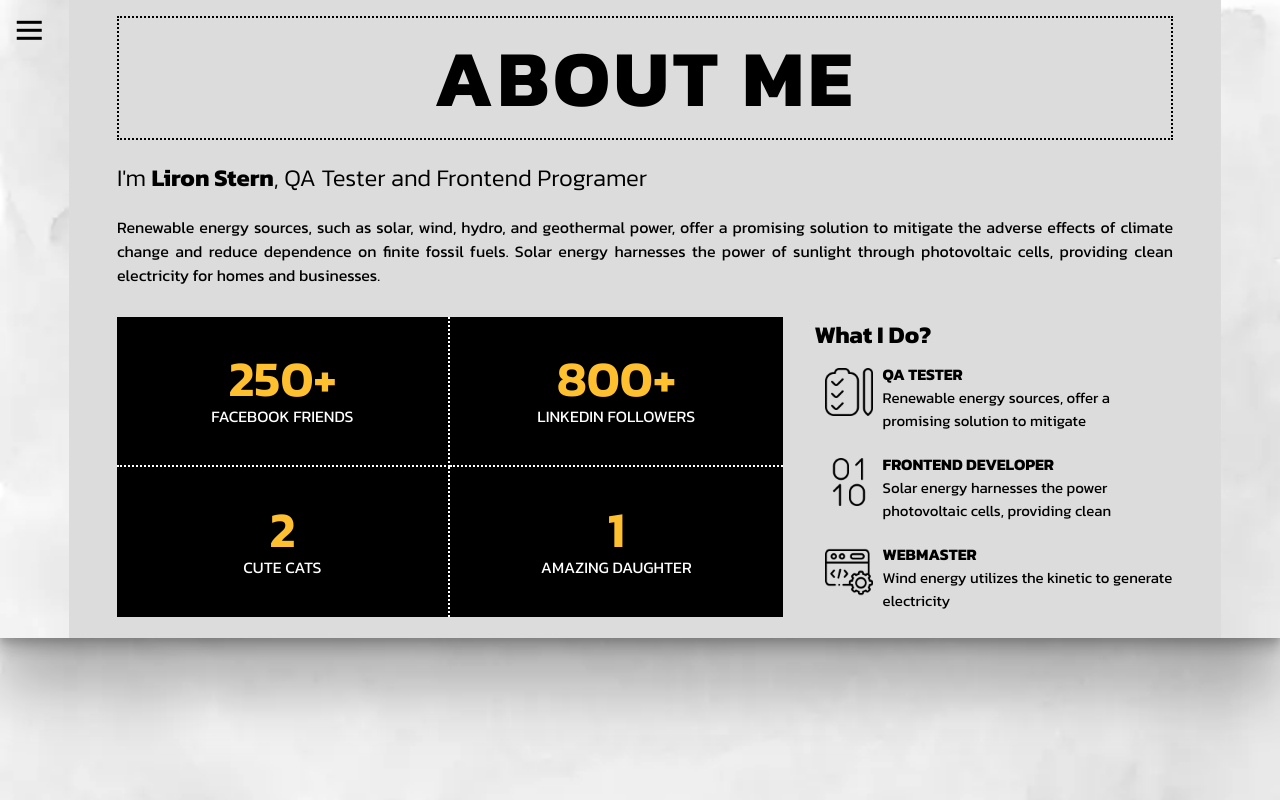
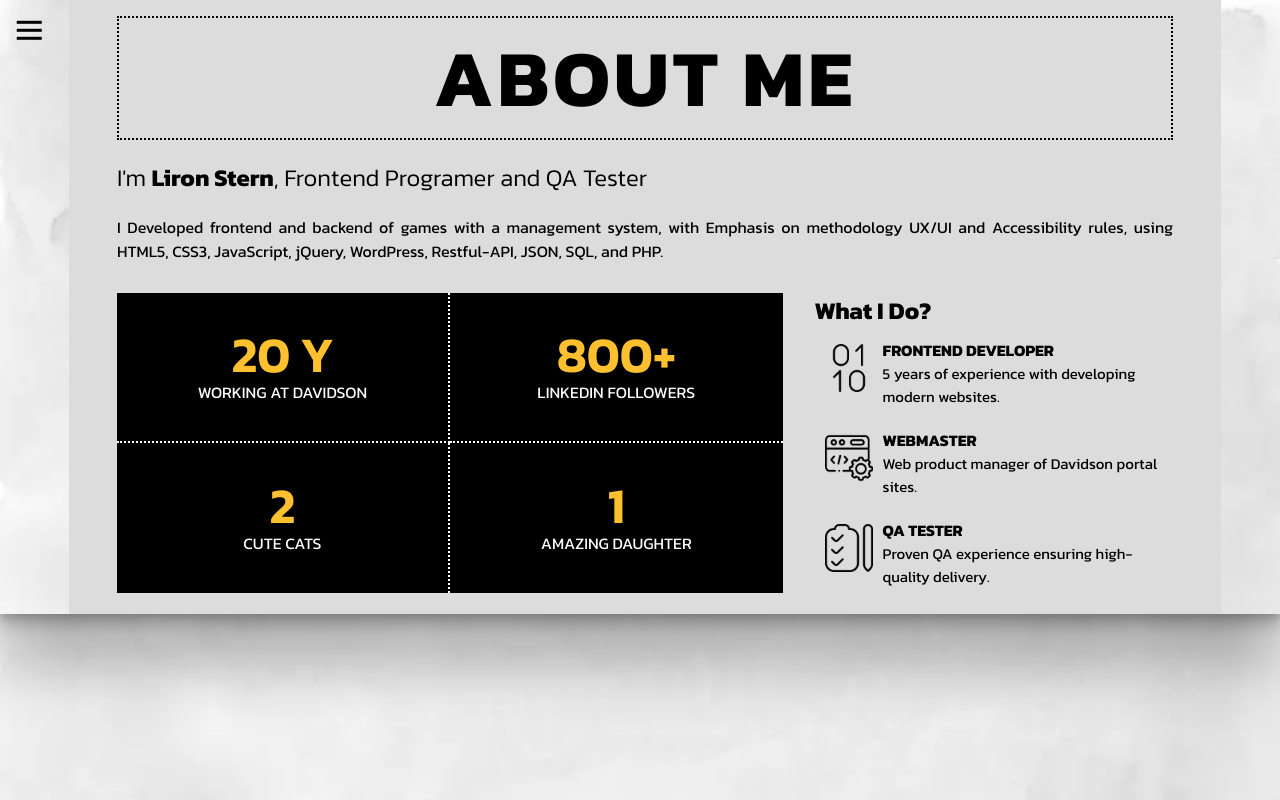
Before and after one commit to lironStern/liron-site, a plain HTML site: page more.html in a window 1280 px wide. Drawn offline with nearby package versions, Linux system fonts and the light colour scheme.

Commit message:
Fixing Text

```diff
--- a/more.html
+++ b/more.html
@@ -99,23 +99,18 @@
 
           <div class="about-me-top">
             <h2>
-              I'm <strong>Liron Stern</strong>, QA Tester and Frontend Programer
+              I'm <strong>Liron Stern</strong>, Frontend Programer and QA Tester
             </h2>
             <p>
-              Renewable energy sources, such as solar, wind, hydro, and
-              geothermal power, offer a promising solution to mitigate the
-              adverse effects of climate change and reduce dependence on finite
-              fossil fuels. Solar energy harnesses the power of sunlight through
-              photovoltaic cells, providing clean electricity for homes and
-              businesses.
+              I	Developed frontend and backend of games with a management system, with Emphasis on methodology UX/UI and Accessibility rules, using HTML5, CSS3, JavaScript, jQuery, WordPress, Restful-API, JSON, SQL, and PHP.
             </p>
           </div>
           <div class="about-me-bottom">
             <div class="numbers">
               <div>
                 <div class="square top-left">
-                  <span class="number">250+</span>
-                  <p class="text">Facebook friends</p>
+                  <span class="number">20 Y</span>
+                  <p class="text">Working at Davidson</p>
                 </div>
 
                 <div class="square top-right">
@@ -140,25 +135,12 @@
 
               <div class="row">
                 <div class="do-icon">
-                  <img src="images/to-do-alt.png" />
-                </div>
-                <div class="description">
-                  <h4>QA TESTER</h4>
-                  <div>
-                    Renewable energy sources, offer a promising solution to
-                    mitigate
-                  </div>
-                </div>
-              </div>
-              <div class="row">
-                <div class="do-icon">
                   <img src="images/binary.png" />
                 </div>
                 <div class="description">
                   <h4>FRONTEND DEVELOPER</h4>
                   <div>
-                    Solar energy harnesses the power photovoltaic cells,
-                    providing clean
+                  	5 years of experience with developing modern websites.
                   </div>
                 </div>
               </div>
@@ -169,10 +151,24 @@
                 <div class="description">
                   <h4>WEBMASTER</h4>
                   <div>
-                    Wind energy utilizes the kinetic to generate electricity
+                    Web product manager of Davidson portal sites.
                   </div>
                 </div>
               </div>
+
+              <div class="row">
+                <div class="do-icon">
+                  <img src="images/to-do-alt.png" />
+                </div>
+                <div class="description">
+                  <h4>QA TESTER</h4>
+                  <div>
+                    Proven QA experience ensuring high-quality delivery.
+                  </div>
+                </div>
+              </div>
+
+
             </div>
           </div>
         </div>
@@ -286,8 +282,7 @@
                   <h2>Ahuva</h2>
                   <h3>My Mom</h3>
                   <p>
-                    Renewable energy sources, offer a promising solution to
-                    mitigate
+                    My daughter is the most talented there is.
                   </p>
                 </div>
               </div>
@@ -309,8 +304,7 @@
                   <h2>Shuly</h2>
                   <h3>Former Boss</h3>
                   <p>
-                    Renewable energy sources, offer a promising solution to
-                    mitigate
+                    She is excellent.
                   </p>
                 </div>
               </div>
@@ -332,8 +326,7 @@
                   <h2>Bat-Ami</h2>
                   <h3>Former Colleague</h3>
                   <p>
-                    Renewable energy sources, offer a promising solution to
-                    mitigate
+                    She is excellent.
                   </p>
                 </div>
               </div>
@@ -355,8 +348,7 @@
                   <h2>Yossi</h2>
                   <h3>Former Boss</h3>
                   <p>
-                    Renewable energy sources, offer a promising solution to
-                    mitigate
+                    She is excellent.
                   </p>
                 </div>
               </div>
```
Also changed, not shown: index.html (+4 -6 lines).
